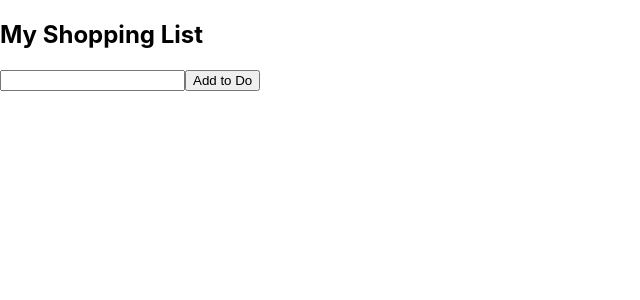
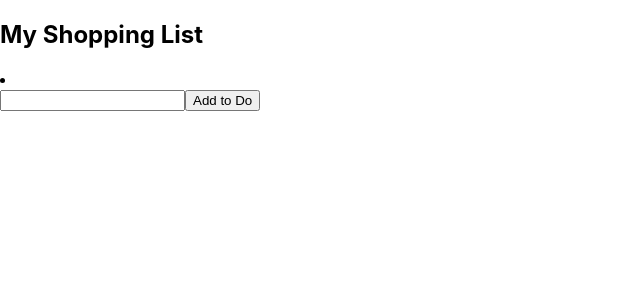
Before and after one commit to alisha0815/myshopping-list-app, a React (Create React App) app in the folder client/: page / in a window 1280 px wide. Shown: the top 300 px of the page, without its empty margins (0-640 px from the left). Built offline with nearby package versions, Linux system fonts and the light colour scheme.

Commit message:
update to do in progress

```diff
--- a/client/src/app.jsx
+++ b/client/src/app.jsx
@@ -7,6 +7,7 @@ const App = () => {
   const [toDo, setToDo] = useState('');
   const [toDos, setToDos] = useState([]);
   const [isEditing, setIsEditing] = useState(false);
+  const [newInputText, setnewInputText] = useState('');
 
   const inputHandler = (e) => {
     const newToDo = e.target.value;
@@ -20,7 +21,6 @@ const App = () => {
     }
     const input = inputRef.current.value;
     setToDos([{ text: input, id: Math.random() * 1000 }, ...toDos]);
-    console.log(inputRef.current.value);
     setToDo('');
   };
 
@@ -35,39 +35,74 @@ const App = () => {
       }
       return toDo;
     });
-    setToDos(editedToDo, ...toDos);
-    console.log(editedToDo);
+    setToDos(editedToDo);
+    console.log('edited to do', editedToDo);
   };
 
-  return (
-    <>
-      <h2>My Shopping List</h2>
+  //  to track new input text
+  const editHandleChange = (e) => {
+    setnewInputText(e.target.value);
+    console.log(newInputText);
+  };
+
+  // edit submit
+
+  const editSubmitHandler = (e) => {
+    console.log('event', e);
+    e.preventDefault();
+    console.log('newinput===>', newInputText);
+    // editHandler(e.target.id, newInputText);
+    setToDo(newInputText);
+    setIsEditing(false);
+    setnewInputText('');
+    console.log('value==>', typeof e.target.value);
+  };
+
+  const viewTemplate = (
     <form>
       <input
         ref={inputRef}
         value={toDo}
+        id={toDo.id}
         onChange={inputHandler}
         type="text"
       />
       <button onClick={addHandler}>Add to Do</button>
     </form>
+  );
+
+  const editingTemplate = (
+    <form>
+      <label htmlFor={toDo.id}>New name for {toDo.text}</label>
+      <input
+        ref={inputRef}
+        value={newInputText}
+        id={toDo.id}
+        onChange={editHandleChange}
+        type="text"
+      />
+      <button type="submit" onClick={editSubmitHandler}>
+        Update to Do
+      </button>
+      <button type="submit" onClick={editHandler}>
+        Cancel
+      </button>
+    </form>
+  );
+
+  return (
+    <>
+      <h2>My Shopping List</h2>
+      <li>{isEditing ? editingTemplate : viewTemplate}</li>
+
       <div>
         <List
           toDos={toDos}
           removeHandler={removeHandler}
           editHandler={editHandler}
-          // isEditing={isEditing}
-          // setIsEditing={setIsEditing}
+          isEditing={isEditing}
+          setIsEditing={setIsEditing}
         />
-        <div>
-          {isEditing ? (
-            <form>
-              <input type="text" defaultValue={toDo} />
-            </form>
-          ) : (
-            <h1 onDoubleClick={() => setIsEditing(true)}>{toDo}</h1>
-          )}
-        </div>
       </div>
     </>
   );
--- a/client/src/components/list-item.jsx
+++ b/client/src/components/list-item.jsx
@@ -14,8 +14,7 @@ const ListItem = ({
         <p>{toDo}</p>
       </li>
       <button onClick={() => removeHandler(id)}>Remove</button>
-      {/* create new input field */}
-      <button onClick={() => editHandler(id)}>Edit</button>
+      <button onClick={() => setIsEditing(true)}>Edit</button>
     </ul>
   );
 };
--- a/client/src/components/list.jsx
+++ b/client/src/components/list.jsx
@@ -17,8 +17,8 @@ const List = ({
           toDo={toDo.text}
           removeHandler={removeHandler}
           editHandler={editHandler}
-          // isEditing={isEditing}
-          // setIsEditing={setIsEditing}
+          isEditing={isEditing}
+          setIsEditing={setIsEditing}
         />
       ))}
     </ul>
```
Lines whose indentation alone changed are shown as unchanged.
